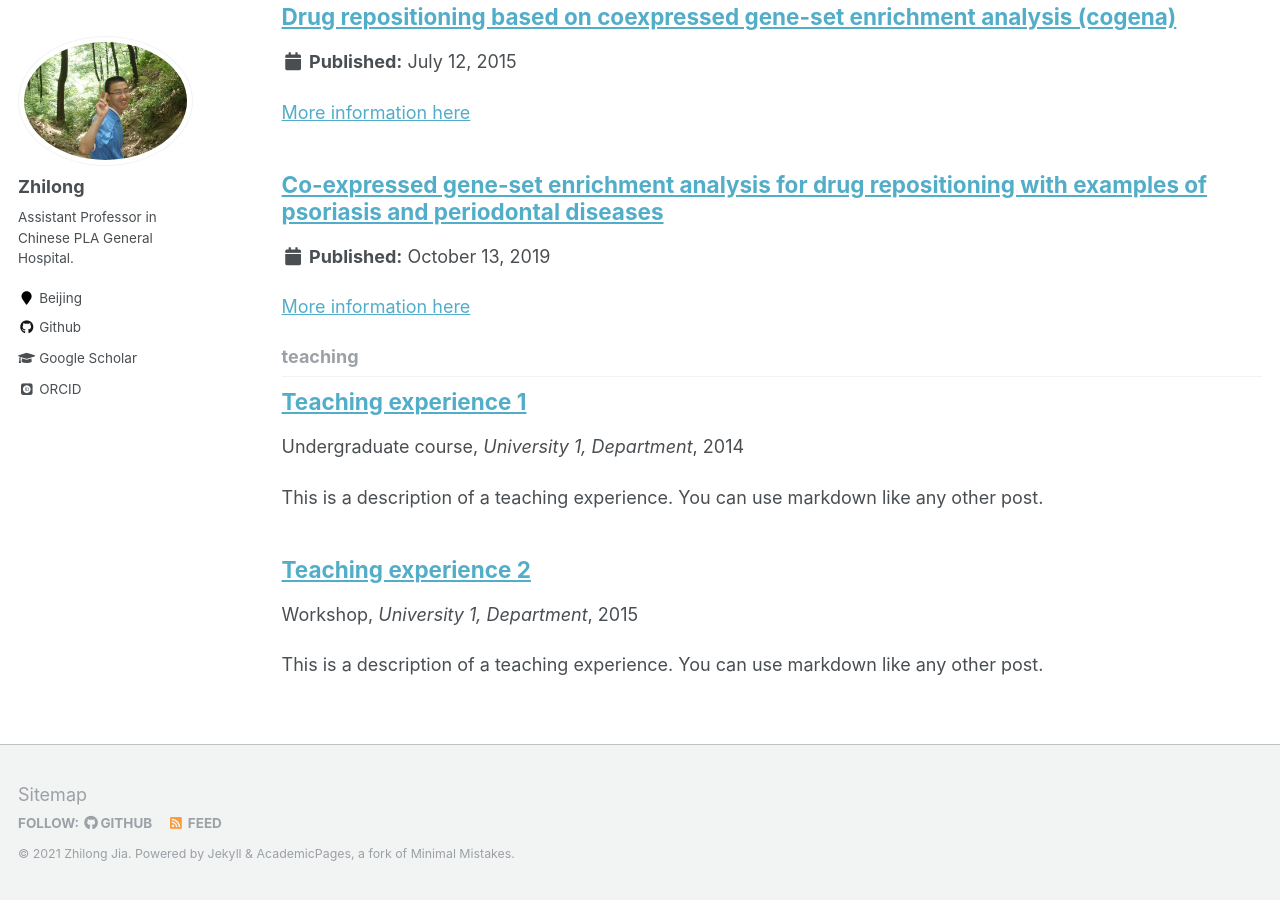
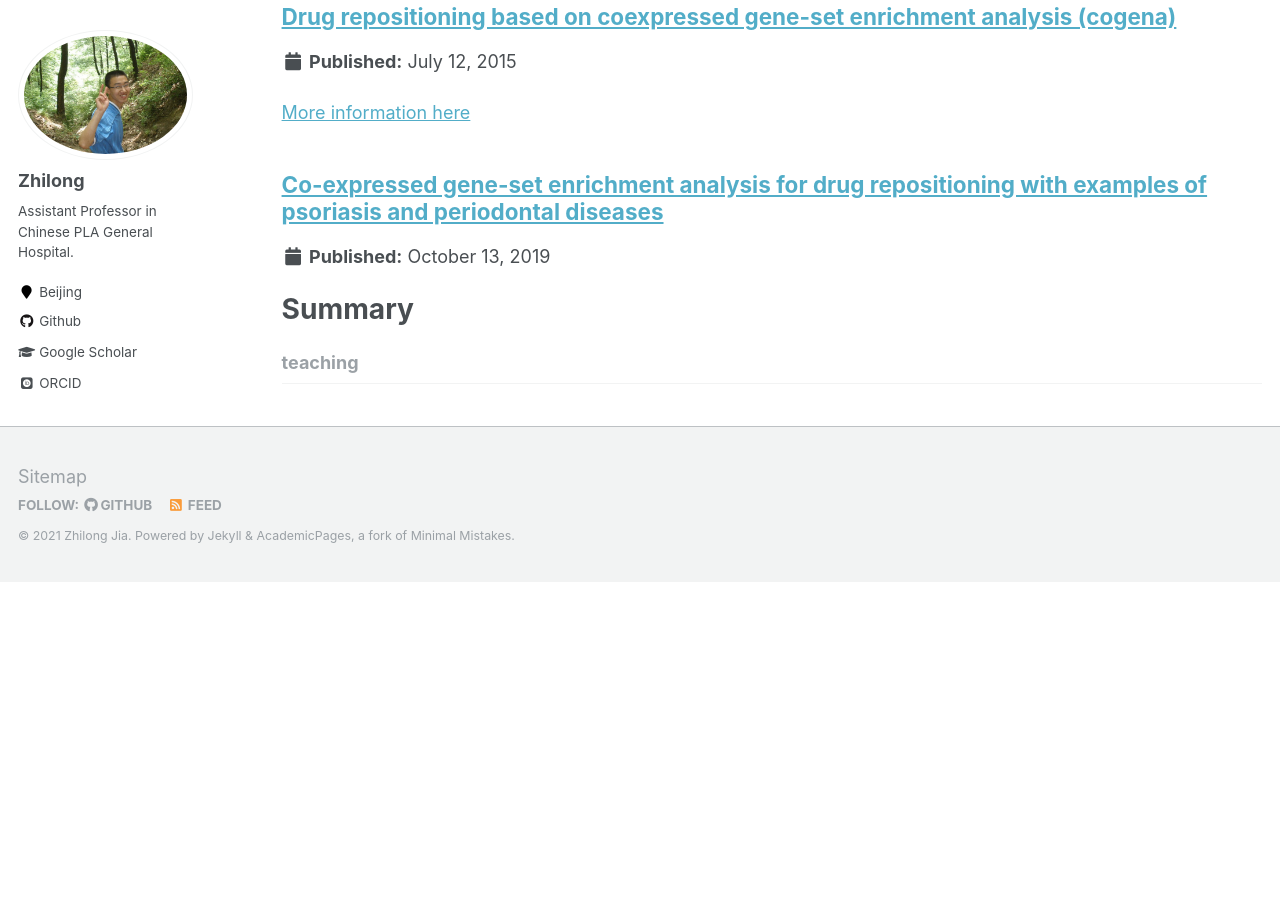
Before and after one commit to zhilongjia/zhilongjia.github.io, a Jekyll site: the page built from _pages/collection-archive.html, in a window 1280 px wide and 900 px high, scrolled down 2330 px. Built offline with Jekyll 4.4.1, drawn with Linux system fonts in a browser that asks for light colours; some web fonts are replaced; after the commit the page ends 2912 px from its top, so only the background shows below that.

```diff
--- a/_teaching/2014-spring-teaching-1.md
+++ /dev/null
@@ -1,20 +0,0 @@
----
-title: "Teaching experience 1"
-collection: teaching
-type: "Undergraduate course"
-permalink: /teaching/2014-spring-teaching-1
-venue: "University 1, Department"
-date: 2014-01-01
-location: "City, Country"
----
-
-This is a description of a teaching experience. You can use markdown like any other post.
-
-Heading 1
-======
-
-Heading 2
-======
-
-Heading 3
-======
--- a/_teaching/2015-spring-teaching-2.md
+++ /dev/null
@@ -1,20 +0,0 @@
----
-title: "Teaching experience 2"
-collection: teaching
-type: "Workshop"
-permalink: /teaching/2015-spring-teaching-1
-venue: "University 1, Department"
-date: 2015-01-01
-location: "City, Country"
----
-
-This is a description of a teaching experience. You can use markdown like any other post.
-
-Heading 1
-======
-
-Heading 2
-======
-
-Heading 3
-======
```
Also changed, not shown: _talks/2019-10-13-applicaitonofcogena.md (+8 -2 lines).
